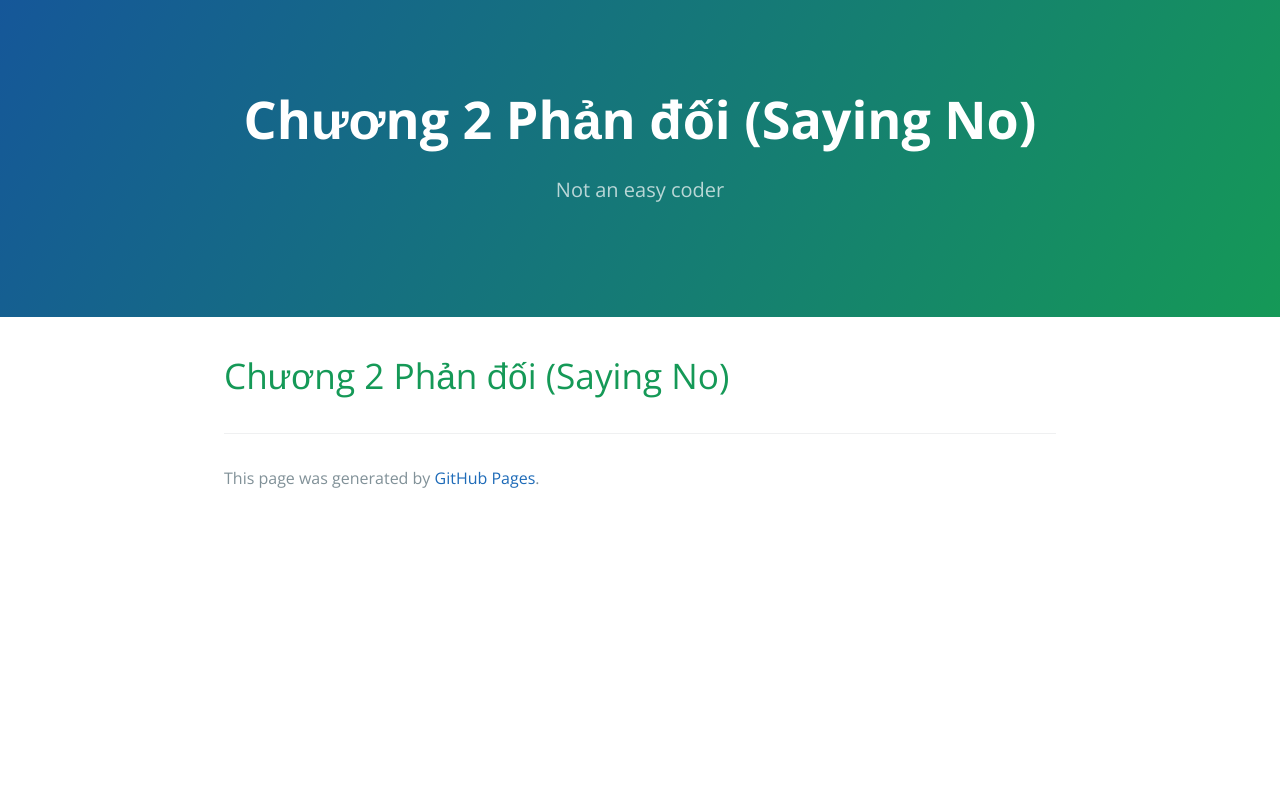
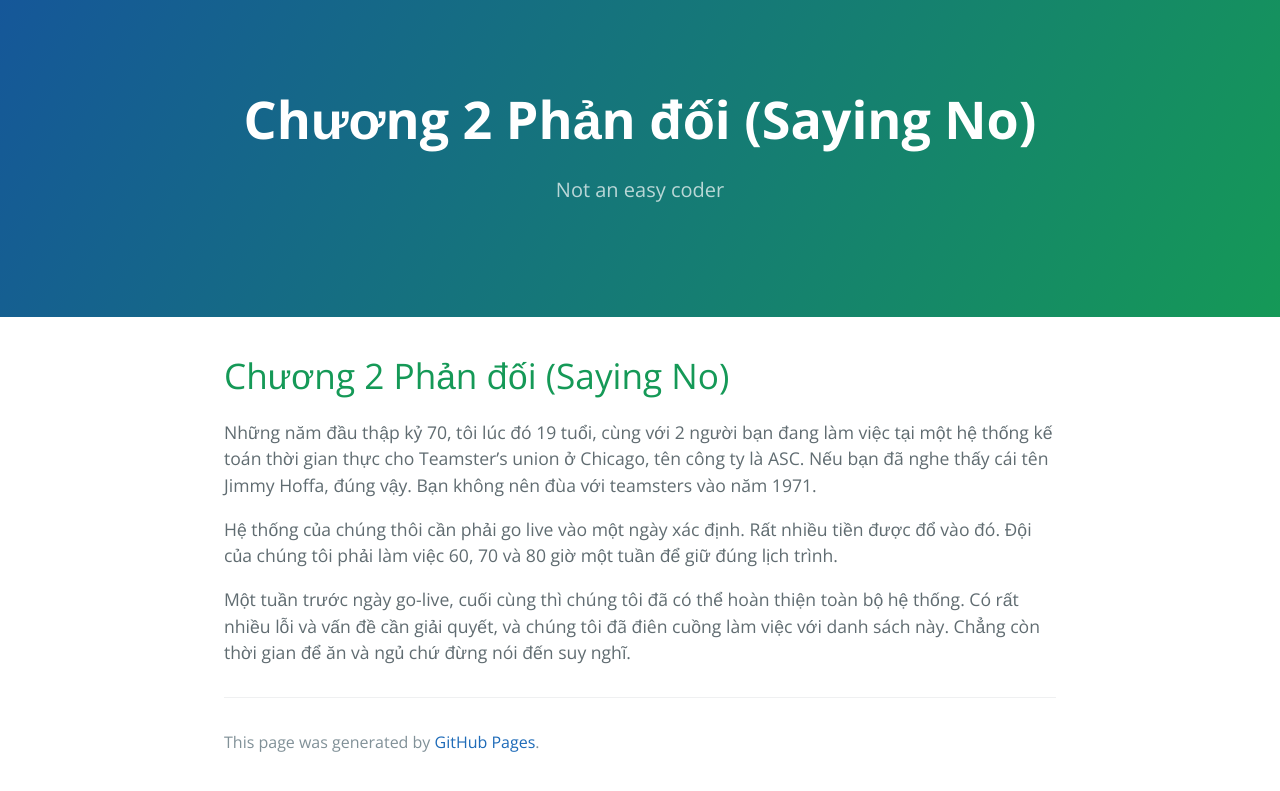
Before and after one commit to HaiBV/haibv.github.io, a Jekyll site: the page built from clean-coder/chapter-2-saying-no.md, in a window 1280 px wide. Shown: the top 791 px of the page. Built offline with Jekyll 4.4.1, drawn with Linux system fonts in a browser that asks for light colours; our own code applies the rules of GitHub Pages for plain Markdown files.

Commit message:
Update The Clean Coder - Chapter 2 Saying No

```diff
--- a/clean-coder/chapter-2-saying-no.md
+++ b/clean-coder/chapter-2-saying-no.md
@@ -3,3 +3,9 @@ layout: default
 ---
 
 # Chương 2 Phản đối (Saying No)
+
+Những năm đầu thập kỷ 70, tôi lúc đó 19 tuổi, cùng với 2 người bạn đang làm việc tại một hệ thống kế toán thời gian thực cho Teamster's union ở Chicago, tên công ty là ASC. Nếu bạn đã nghe thấy cái tên Jimmy Hoffa, đúng vậy. Bạn không nên đùa với teamsters vào năm 1971.
+
+Hệ thống của chúng thôi cần phải go live vào một ngày xác định. Rất nhiều tiền được đổ vào đó. Đội của chúng tôi phải làm việc 60, 70 và 80 giờ một tuần để giữ đúng lịch trình.
+
+Một tuần trước ngày go-live, cuối cùng thì chúng tôi đã có thể hoàn thiện toàn bộ hệ thống. Có rất nhiều lỗi và vấn đề cần giải quyết, và chúng tôi đã điên cuồng làm việc với danh sách này. Chẳng còn thời gian để ăn và ngủ chứ đừng nói đến suy nghĩ.
```
